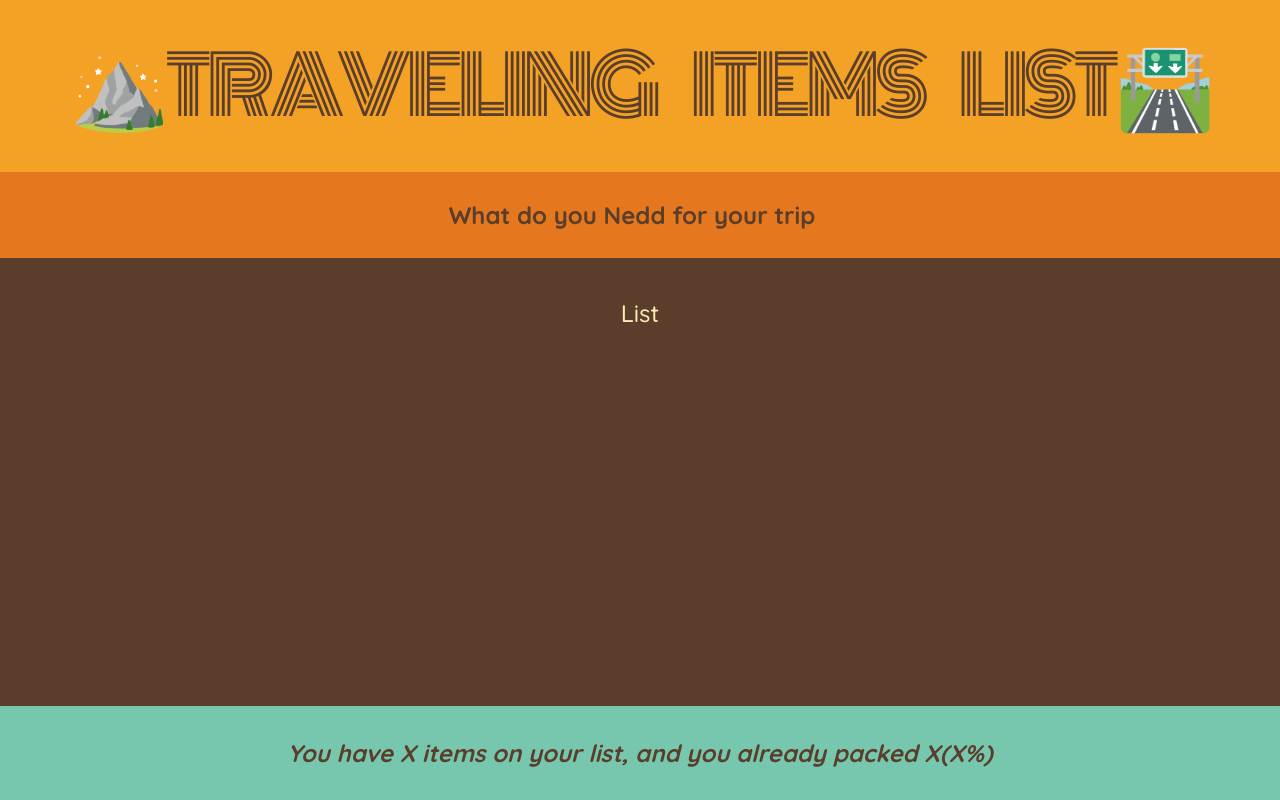
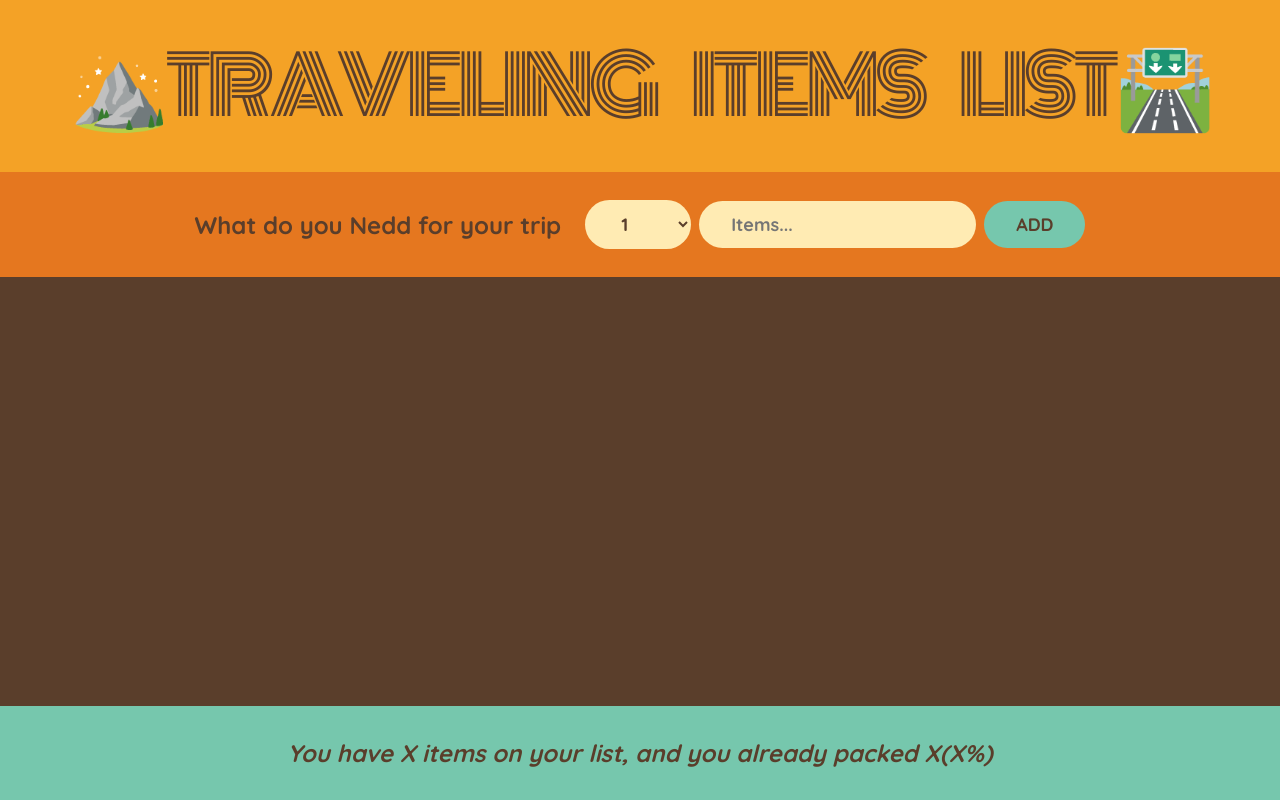
Before and after one commit to AlbarKhan/Traveling-List-React, a React (Create React App) app: page / in a window 1280 px wide. Built offline with nearby package versions, Linux system fonts and the light colour scheme.

Commit message:
items adding functionality added

```diff
--- a/src/App.js
+++ b/src/App.js
@@ -1,11 +1,23 @@
+import { useState } from "react";
 import "./App.css";
 
+const initialItems = [
+  { id: 1, description: "Passports", quantity: 2, packed: true },
+  { id: 2, description: "Socks", quantity: 12, packed: false },
+  { id: 3, description: "charger", quantity: 3, packed: false },
+  { id: 4, description: "Mobile", quantity: 1, packed: false },
+];
+
 export default function App() {
+  const [items, setItem] = useState([]);
+  function handleAddItems(item) {
+    setItem((items) => [...items, item]);
+  }
   return (
     <div className="app">
       <Logo />
-      <Form />
-      <PackingList />
+      <Form onAddItems={handleAddItems} />
+      <PackingList items={items} />
       <Stats />
     </div>
   );
@@ -14,16 +26,67 @@ export default function App() {
 function Logo() {
   return <h1>⛰️Traveling Items List🛣️</h1>;
 }
-function Form() {
+function Form({ onAddItems }) {
+  const [description, setDescription] = useState("");
+  const [quantity, setQuantity] = useState(1);
+
+  function handleSubmit(e) {
+    e.preventDefault();
+    if (!description) return;
+    const newObj = { description, quantity, packed: false, id: Date.now() };
+
+    onAddItems(newObj);
+    setDescription("");
+    setQuantity(1);
+  }
   return (
-    <div className="add-form">
+    <form className="add-form" onSubmit={handleSubmit}>
       <h3>What do you Nedd for your trip</h3>
+      <select
+        value={quantity}
+        onChange={(e) => setQuantity(Number(e.target.value))}
+      >
+        {Array.from({ length: 20 }, (_, i) => i + 1).map((num) => {
+          return (
+            <option value={num} key={num}>
+              {num}
+            </option>
+          );
+        })}
+      </select>
+
+      <input
+        placeholder="Items..."
+        value={description}
+        onChange={(e) => setDescription(e.target.value)}
+      ></input>
+      <button>Add</button>
+    </form>
+  );
+}
+
+function PackingList({ items }) {
+  return (
+    <div className="list">
+      <ul>
+        {items.map((item) => (
+          <Item item={item} key={item.id} />
+        ))}
+      </ul>
     </div>
   );
 }
 
-function PackingList() {
-  return <div className="list">List</div>;
+function Item({ item }) {
+  // console.log(item.description);
+  return (
+    <li>
+      <span style={item.packed ? { textDecoration: "line-through" } : {}}>
+        {item.quantity} {item.description}
+      </span>
+      <button style={{ color: "red" }}>X</button>
+    </li>
+  );
 }
 
 function Stats() {
--- a/src/index.css
+++ b/src/index.css
@@ -101,7 +101,7 @@ input {
 .list ul {
   list-style: none;
   width: 80%;
-  overflow: scroll;
+  overflow: hidden;
 
   display: grid;
   grid-template-columns: repeat(auto-fit, minmax(250px, 1fr));
```
